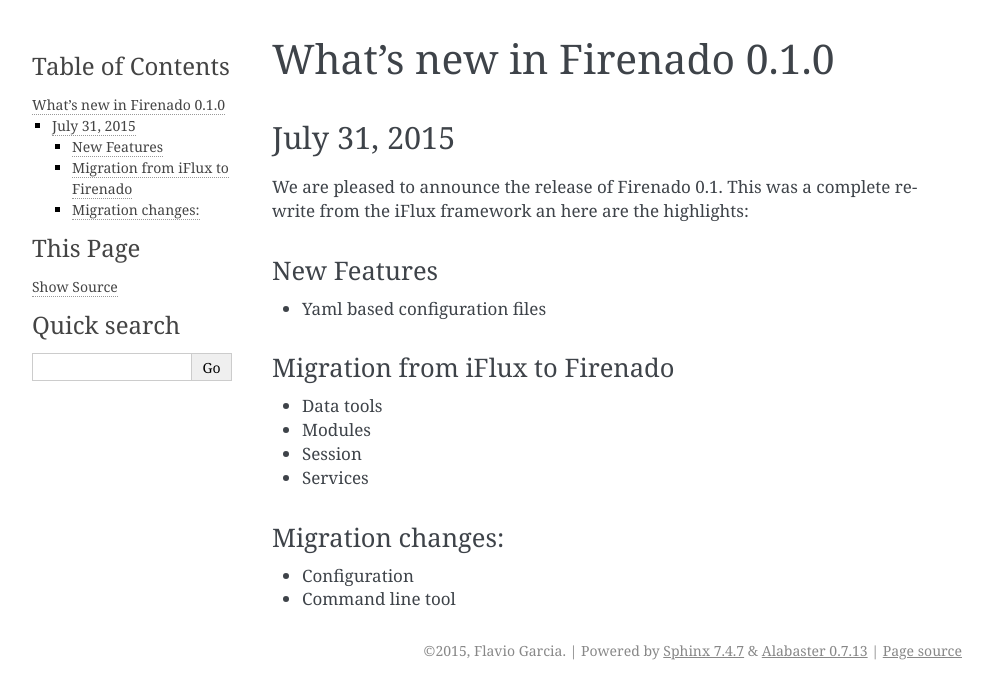
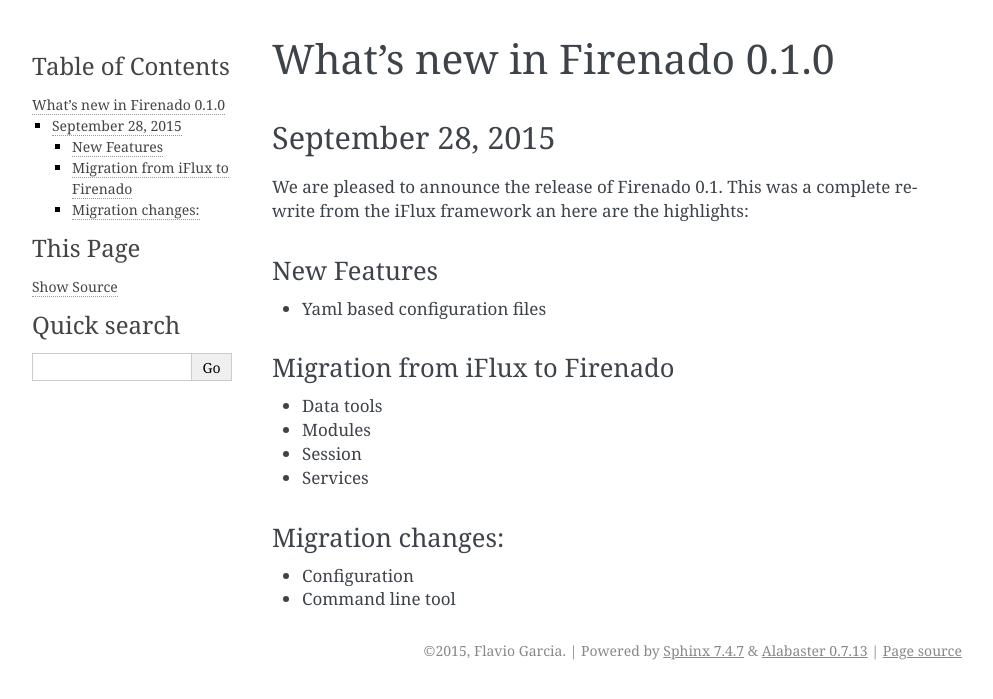
Before and after one commit to candango/firenado, a Sphinx documentation site: the page built from docs/releases/v0.1.0.rst, in a window 1280 px wide. Shown: the top 699 px of the page, without its empty margins (148-1141 px from the left). Built offline with Sphinx 7.4.7, drawn with Linux system fonts in a browser that asks for light colours.

Commit message:
Fixed release date

```diff
--- a/docs/releases/v0.1.0.rst
+++ b/docs/releases/v0.1.0.rst
@@ -1,7 +1,7 @@
 What's new in Firenado 0.1.0
-=========================
+============================
 
-July 31, 2015
+September 28, 2015
 -------------
 
 We are pleased to announce the release of Firenado 0.1.
```
